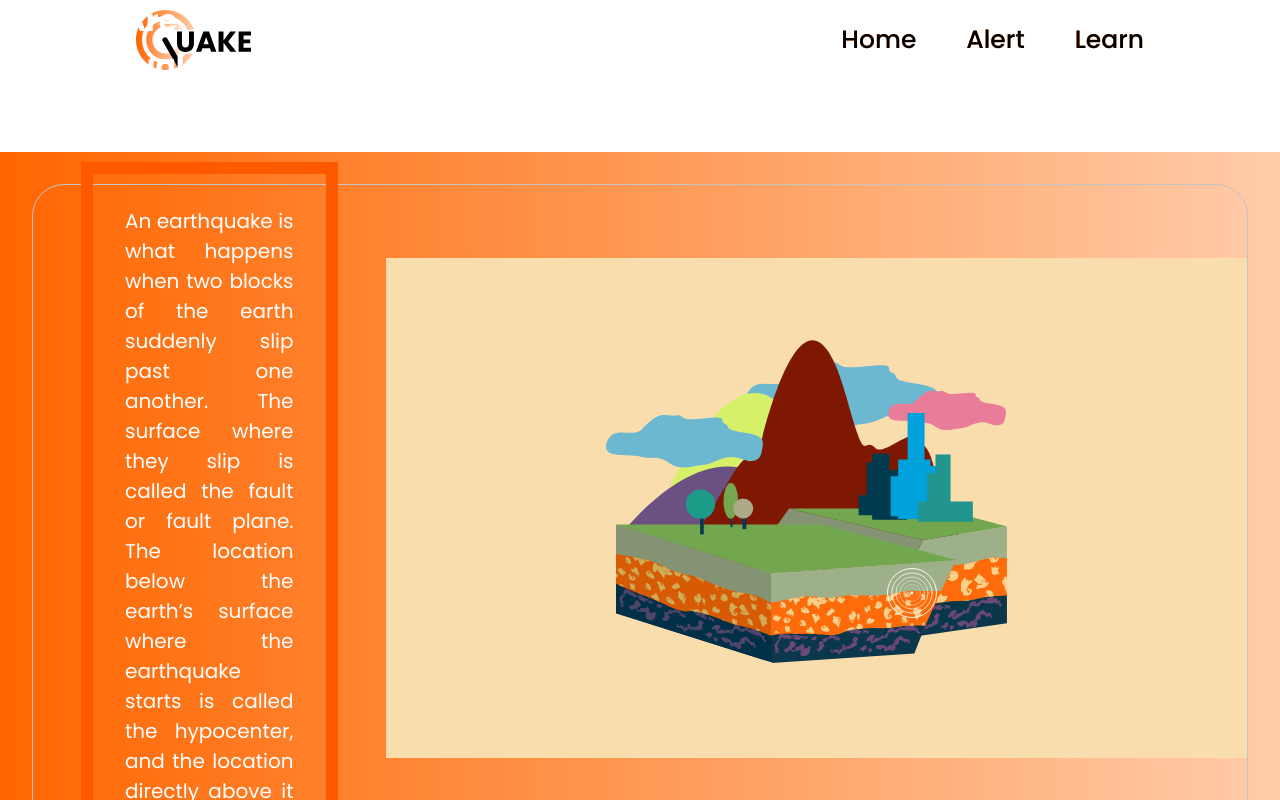
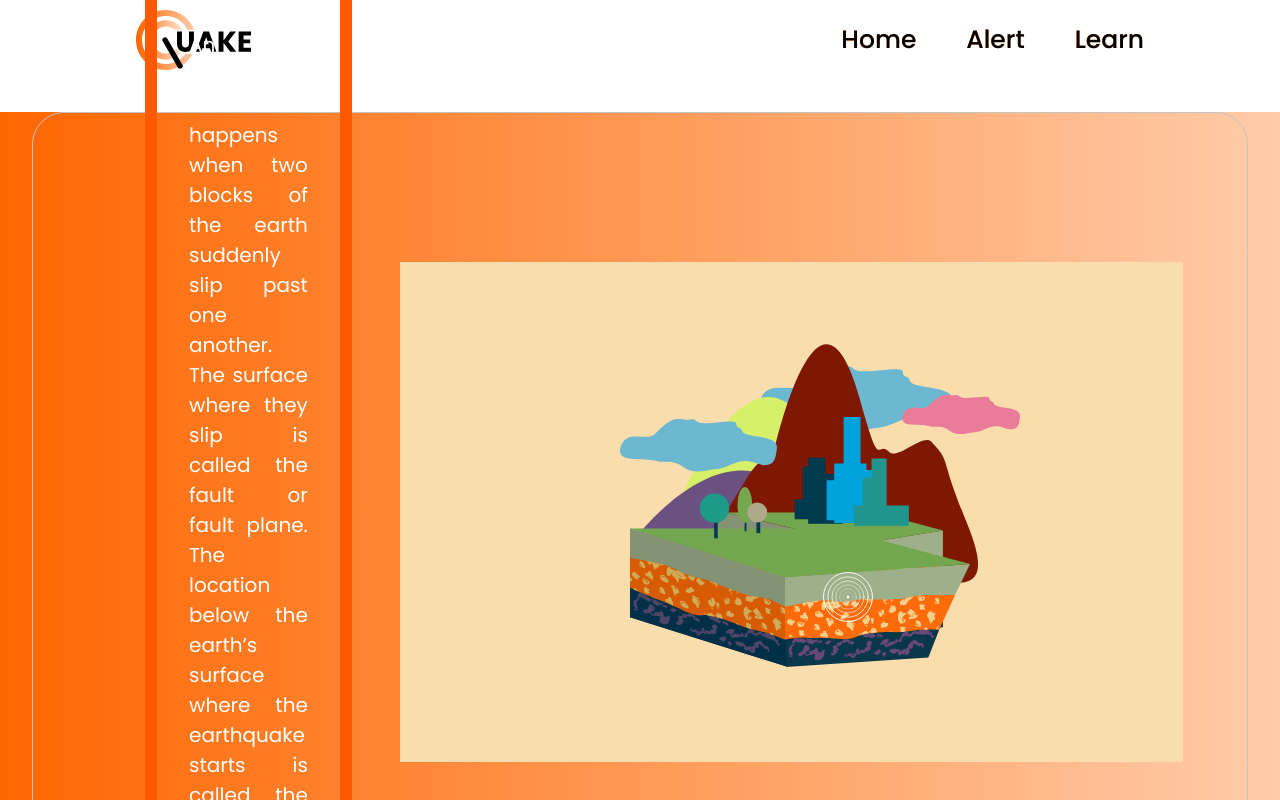
Before and after one commit to elshiraphine/rpl-lbe-final-project, a React (Create React App) app: page /finalProject/learn in a window 1280 px wide. Shown: the top 800 px of the page. Built offline with nearby package versions, Linux system fonts and the light colour scheme.

Commit message:
perf: improve learn page view

```diff
--- a/src/component/Article.css
+++ b/src/component/Article.css
@@ -1,17 +1,17 @@
 .Container {
     position: relative;
-    height: 90%;
+    height: 100%;
 }
 
 .Article{
-    position: absolute;
-    height: 90%;
+    height: 100%;
     width: 100%;
     background-image: linear-gradient(90deg, #ff6600, #ffccaa);
     bottom: 0;
 }
 
 .flexbox{
+    padding: 4rem;
     display: flex;
     justify-content: space-around;
     align-items: center;
```
